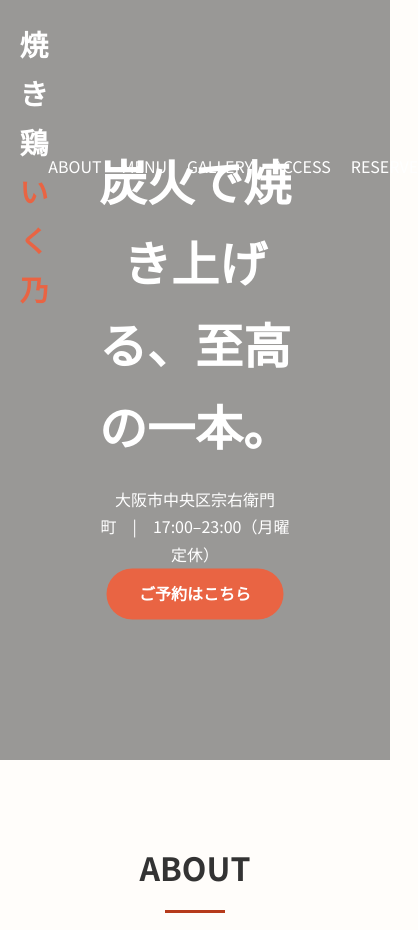
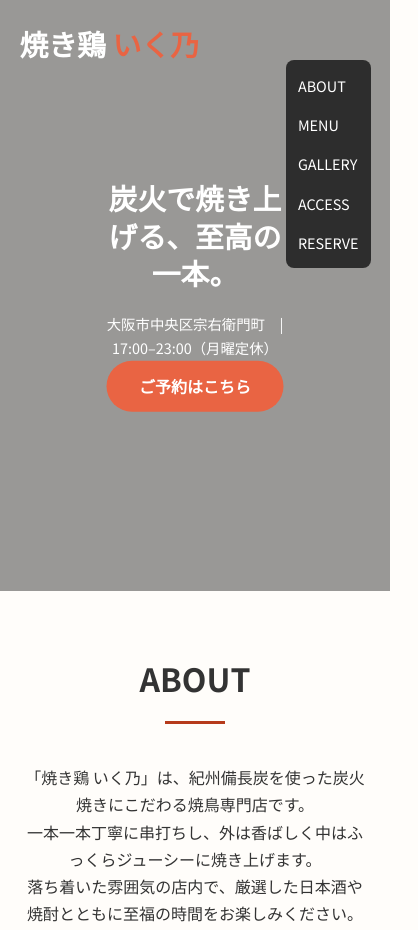
Before and after one commit to TJSBTJSB/yakitori-ikuno-site, a plain HTML site: page index.html in a window 390 px wide. Shown: the top 930 px of the page, 418 px wide, since content can reach past the window. Drawn offline with Linux system fonts and the light colour scheme.

Commit message:
Update style.css

```diff
--- a/style.css
+++ b/style.css
@@ -186,3 +186,44 @@
     text-align: center;
     font-size: 0.9rem;
 }
+/* ───────── ミニブレークポイント：iPhone 縦向き（幅 480px 以下）───────── */
+@media (max-width: 480px) {
+    /* ヒーロー */
+    .hero { height: 70vh; }
+    .hero-content h2 { font-size: 1.8rem; line-height: 1.3; }
+    .hero-content p  { font-size: .9rem; }
+
+    /* ナビゲーション（横並び→縦並び）*/
+    .nav-links {
+        flex-direction: column;
+        gap: 12px;
+        background: rgba(0,0,0,.7);
+        padding: 12px;
+        position: absolute;
+        top: 60px;        /* ロゴ高さぶん下げ */
+        right: 5%;
+        border-radius: 8px;
+    }
+    .nav-links a { font-size: .9rem; }
+
+    /* MENU / GALLERY：2列→1列 */
+    .menu-grid,
+    .gallery-grid {
+        grid-template-columns: 1fr 1fr;
+    }
+    /* さらに極端に狭い 360px 未満なら 1列 */
+    @media (max-width: 359px) {
+        .menu-grid,
+        .gallery-grid {
+            grid-template-columns: 1fr;
+        }
+    }
+
+    /* 画像の高さをそろえる（ギャラリー）*/
+    .gallery-grid img { height: 140px; }
+
+    /* 余白をやや狭める */
+    .section { padding: 60px 0; }
+    .menu-item img,
+    .gallery-grid img { border-radius: 4px; }
+}
```
